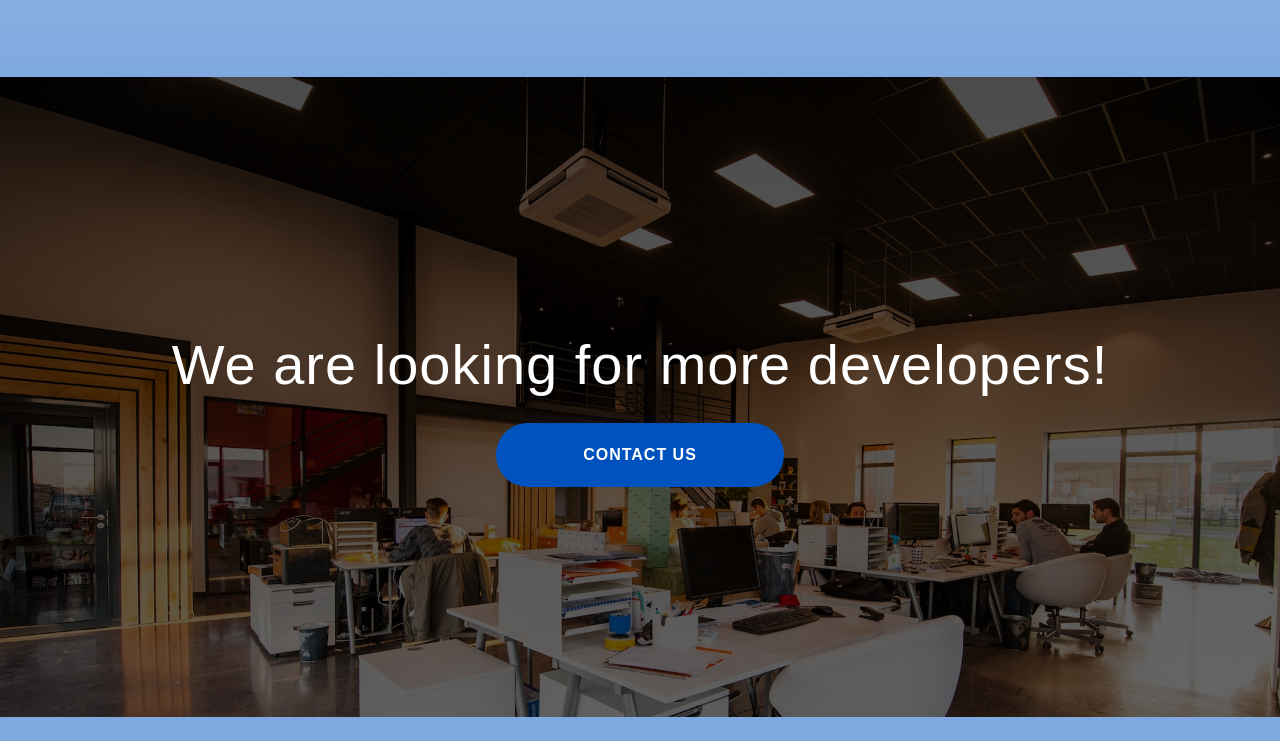
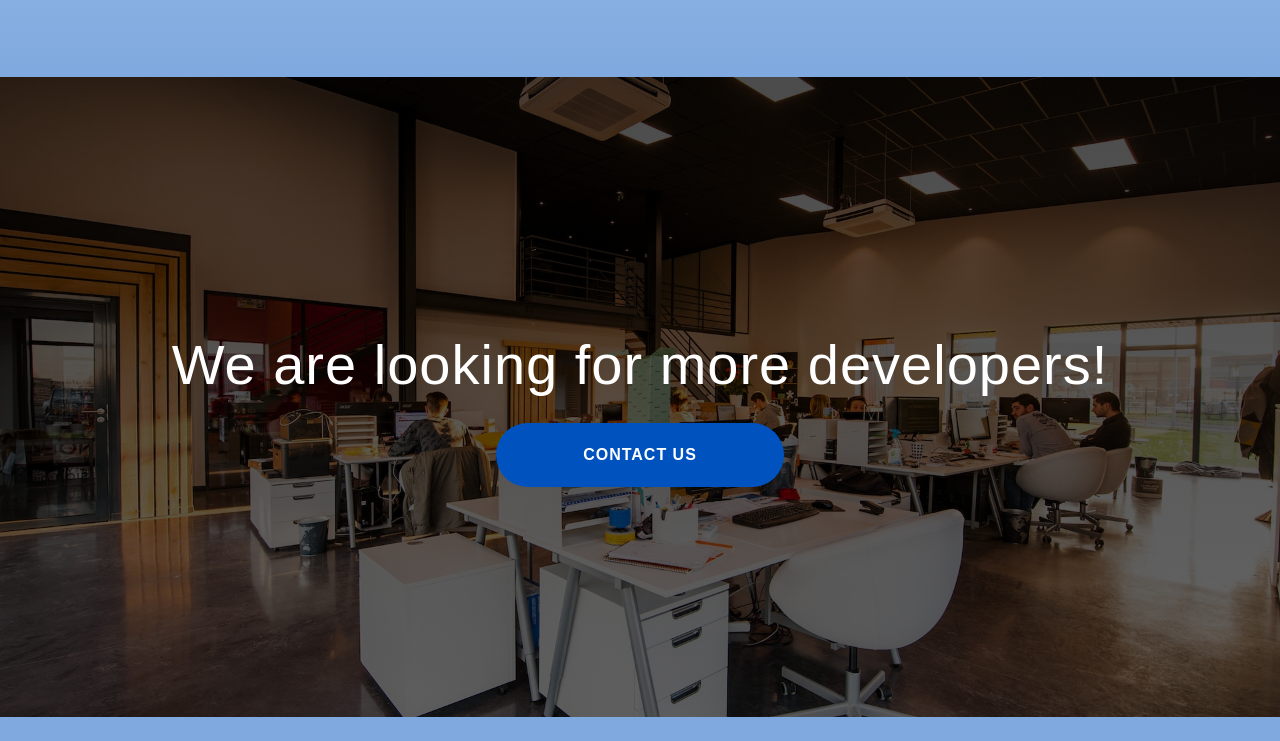
Before and after one commit to eduarf/seagull, a website: page index.html in a window 1280 px wide. Shown: the part 4339-5080 px from the top of the page. Drawn offline with nearby package versions, Linux system fonts and the light colour scheme.

Commit message:
background-attachment fixed

```diff
--- a/sass/pages/_home.scss
+++ b/sass/pages/_home.scss
@@ -312,7 +312,8 @@
     ),
     url("../images/office_image.jpg");
   background-size: cover;
-  background-attachment: center;
+  background-attachment: fixed;
+  background-position: center;
   display: flex;
   flex-direction: column;
   justify-content: center;
```
Also changed, not shown: css/style.css.
